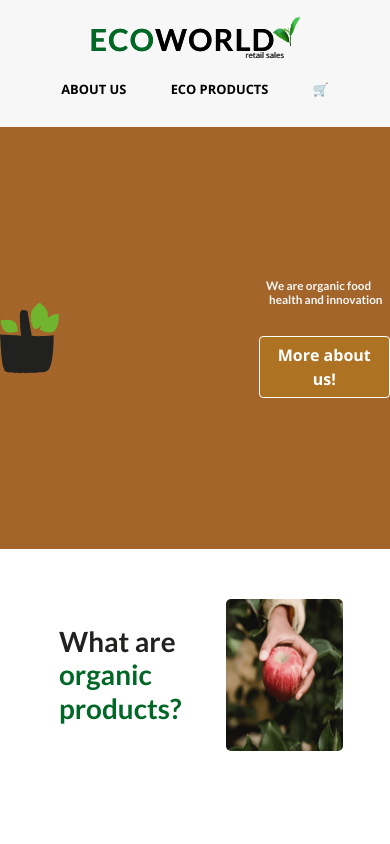
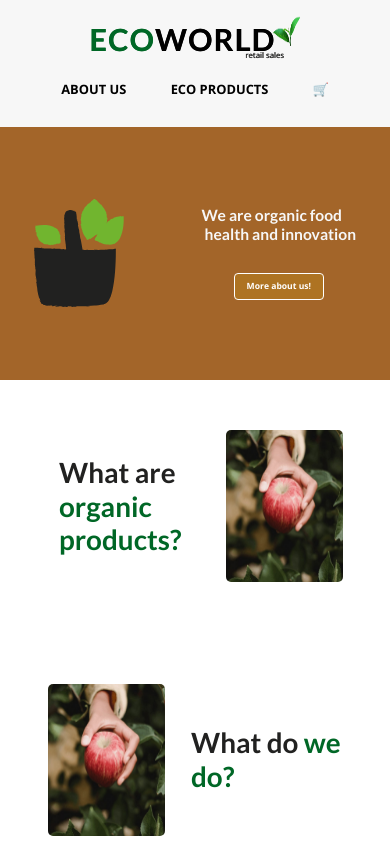
Before and after one commit to guillerdev97/ecoworld-vue-front, a Vue app: page /about in a window 390 px wide. Shown: the top 844 px of the page. Built offline with nearby package versions, Linux system fonts and the light colour scheme; a web font is replaced by a local one.

Commit message:
responsive about

```diff
--- a/src/views/AboutView.vue
+++ b/src/views/AboutView.vue
@@ -124,7 +124,7 @@ export default {
 }
 #weareSection img {
   width: 15%;
-  margin-right: 200px;
+  margin-right: 20vw;
 }
 #weareSection h1 {
   color: var(--white-palette);
@@ -178,6 +178,19 @@ img {
 
 /* media queries 1000 800 650 500px */
 @media (max-width: 1000px) {
+  #weareSection {
+    height: 40vh;
+  }
+  #weareSection img {
+    width: 15%;
+    margin-right: 20vw;
+  }
+  #weareSection h1 {
+    font-size: 3vw;
+  }
+  #modalButton {
+    font-size: 1.5vw;
+  }
   p {
     font-size: 1.4vw !important;
   }
@@ -187,6 +200,19 @@ img {
   }
 }
 @media (max-width: 800px) {
+  #weareSection {
+    height: 35vh;
+  }
+  #weareSection img {
+    width: 18%;
+    margin-right: 20vw;
+  }
+  #weareSection h1 {
+    font-size: 3.5vw;
+  }
+  #modalButton {
+    font-size: 1.7vw;
+  }
   p {
     font-size: 1.6vw !important;
   }
@@ -196,6 +222,19 @@ img {
   }
 }
 @media (max-width: 650px) {
+  #weareSection {
+    height: 35vh;
+  }
+  #weareSection img {
+    width: 20%;
+    margin-right: 20vw;
+  }
+  #weareSection h1 {
+    font-size: 3.5vw;
+  }
+  #modalButton {
+    font-size: 1.7vw;
+  }
   p {
     font-size: 1.8vw !important;
   }
@@ -209,6 +248,19 @@ img {
   }
 }
 @media (max-width: 500px) {
+  #weareSection {
+    height: 30vh;
+  }
+  #weareSection img {
+    width: 23%;
+    margin-right: 20vw;
+  }
+  #weareSection h1 {
+    font-size: 4vw;
+  }
+  #modalButton {
+    font-size: 2.2vw;
+  }
   #corporation {
     height: 30vh;
   }
```
